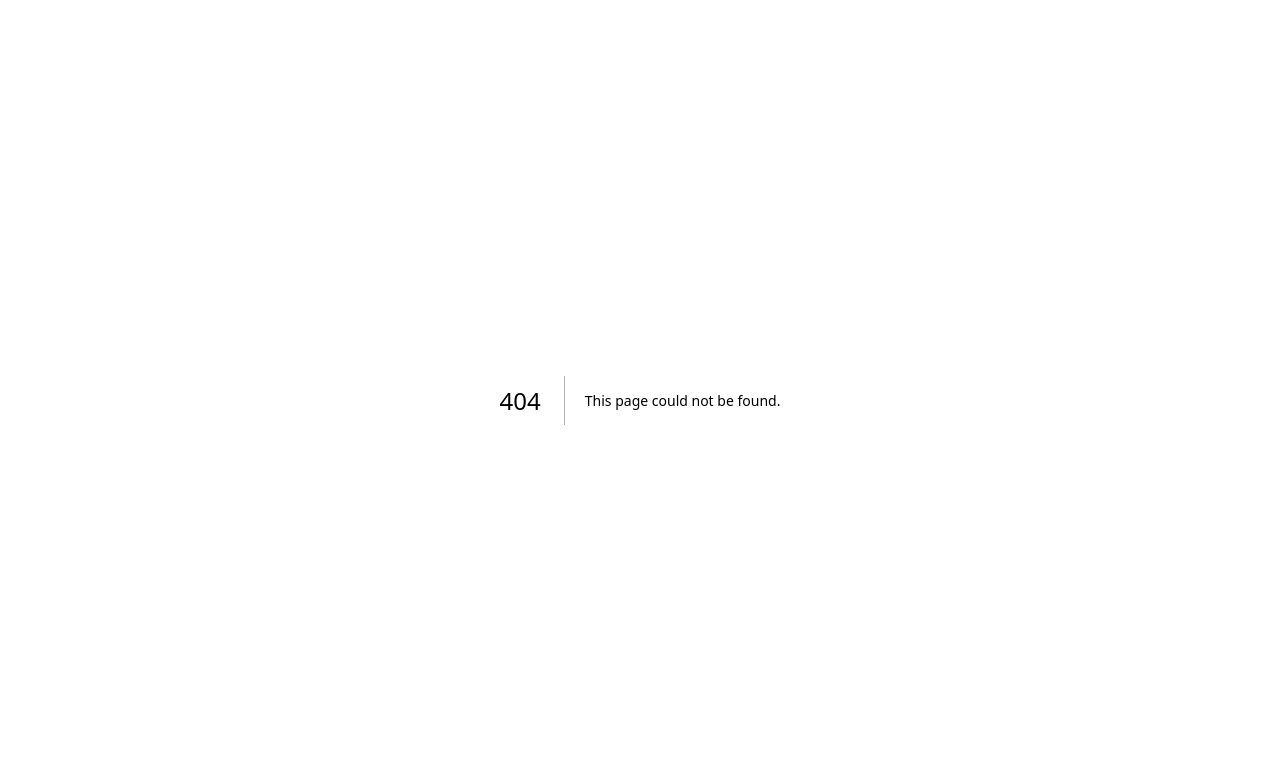
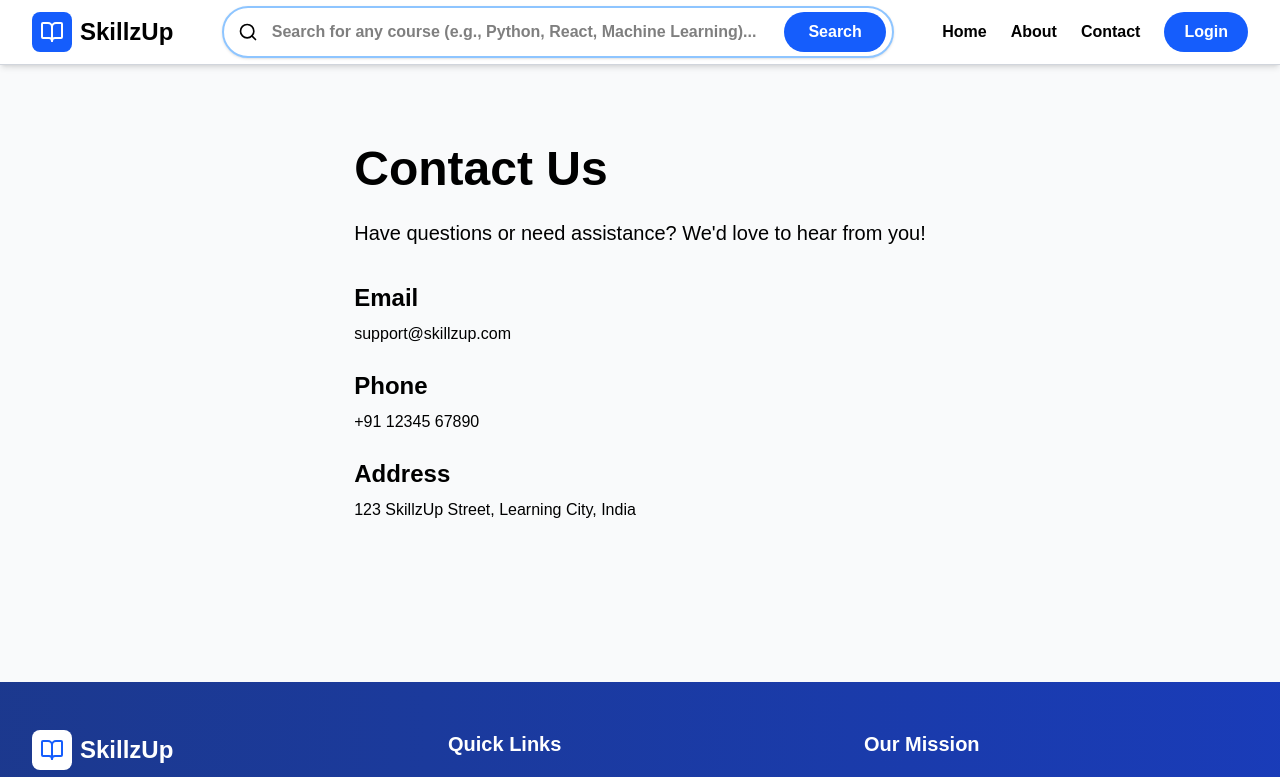
Before and after one commit to Anuragtiwari05/SkillzUp, a Next.js app: page /contact in a window 1280 px wide. Before the commit this address had no page. Shown: the top 777 px of the page. Built offline with nearby package versions, Linux system fonts and the light colour scheme; no server answers.

Commit message:
added about and contact page

```diff
--- /dev/null
+++ b/src/app/about/page.tsx
@@ -0,0 +1,30 @@
+'use client';
+
+import Navbar from "@/component/navbar";
+import Footer from "@/component/footer";
+
+export default function AboutPage() {
+  return (
+    <div className="min-h-screen bg-gray-50 flex flex-col">
+      <Navbar />
+
+      <main className="flex-1 max-w-5xl mx-auto px-6 py-20">
+        <h1 className="text-5xl font-black text-black mb-6">About SkillzUp</h1>
+        <p className="text-xl text-black leading-relaxed mb-4">
+          SkillzUp is a platform designed to accelerate your learning journey.
+          We provide personalized learning roadmaps, curated video content, expert articles,
+          and trending industry news—all in one place.
+        </p>
+        <p className="text-xl text-black leading-relaxed mb-4">
+          Our goal is to help learners of all levels master new skills efficiently
+          and stay updated with the latest trends in technology, development, and education.
+        </p>
+        <p className="text-xl text-black leading-relaxed">
+          Join thousands of learners who trust SkillzUp for their skill growth and career development.
+        </p>
+      </main>
+
+      <Footer />
+    </div>
+  );
+}
--- /dev/null
+++ b/src/app/contact/page.tsx
@@ -0,0 +1,38 @@
+'use client';
+
+import Navbar from "@/component/navbar";
+import Footer from "@/component/footer";
+
+export default function ContactPage() {
+  return (
+    <div className="min-h-screen bg-gray-50 flex flex-col">
+      <Navbar />
+
+      <main className="flex-1 max-w-5xl mx-auto px-6 py-20">
+        <h1 className="text-5xl font-black text-black mb-6">Contact Us</h1>
+        <p className="text-xl text-black leading-relaxed mb-4">
+          Have questions or need assistance? We'd love to hear from you!
+        </p>
+
+        <div className="mt-8 space-y-6">
+          <div>
+            <h2 className="text-2xl font-bold text-black mb-2">Email</h2>
+            <p className="text-black">support@skillzup.com</p>
+          </div>
+
+          <div>
+            <h2 className="text-2xl font-bold text-black mb-2">Phone</h2>
+            <p className="text-black">+91 12345 67890</p>
+          </div>
+
+          <div>
+            <h2 className="text-2xl font-bold text-black mb-2">Address</h2>
+            <p className="text-black">123 SkillzUp Street, Learning City, India</p>
+          </div>
+        </div>
+      </main>
+
+      <Footer />
+    </div>
+  );
+}
--- a/src/component/navbar.tsx
+++ b/src/component/navbar.tsx
@@ -4,6 +4,8 @@ import { useState, useEffect } from "react";
 import Link from "next/link";
 import { useRouter } from "next/navigation";
 import { BookOpen, Search } from "lucide-react";
+import about from "../app/about/page";
+import contact from "../app/contact/page";
 
 interface NavbarProps {
   onSearch?: (searchQuery: string) => void; // ✅ Proper prop typing
@@ -118,13 +120,13 @@ export default function Navbar({ onSearch }: NavbarProps) {
               Home
             </Link>
             <Link
-              href="#about"
+              href="/about"
               className="text-black hover:text-blue-600 transition-colors duration-300 font-bold"
             >
               About
             </Link>
             <Link
-              href="#contact"
+              href="/contact"
               className="text-black hover:text-blue-600 transition-colors duration-300 font-bold"
             >
               Contact
```
